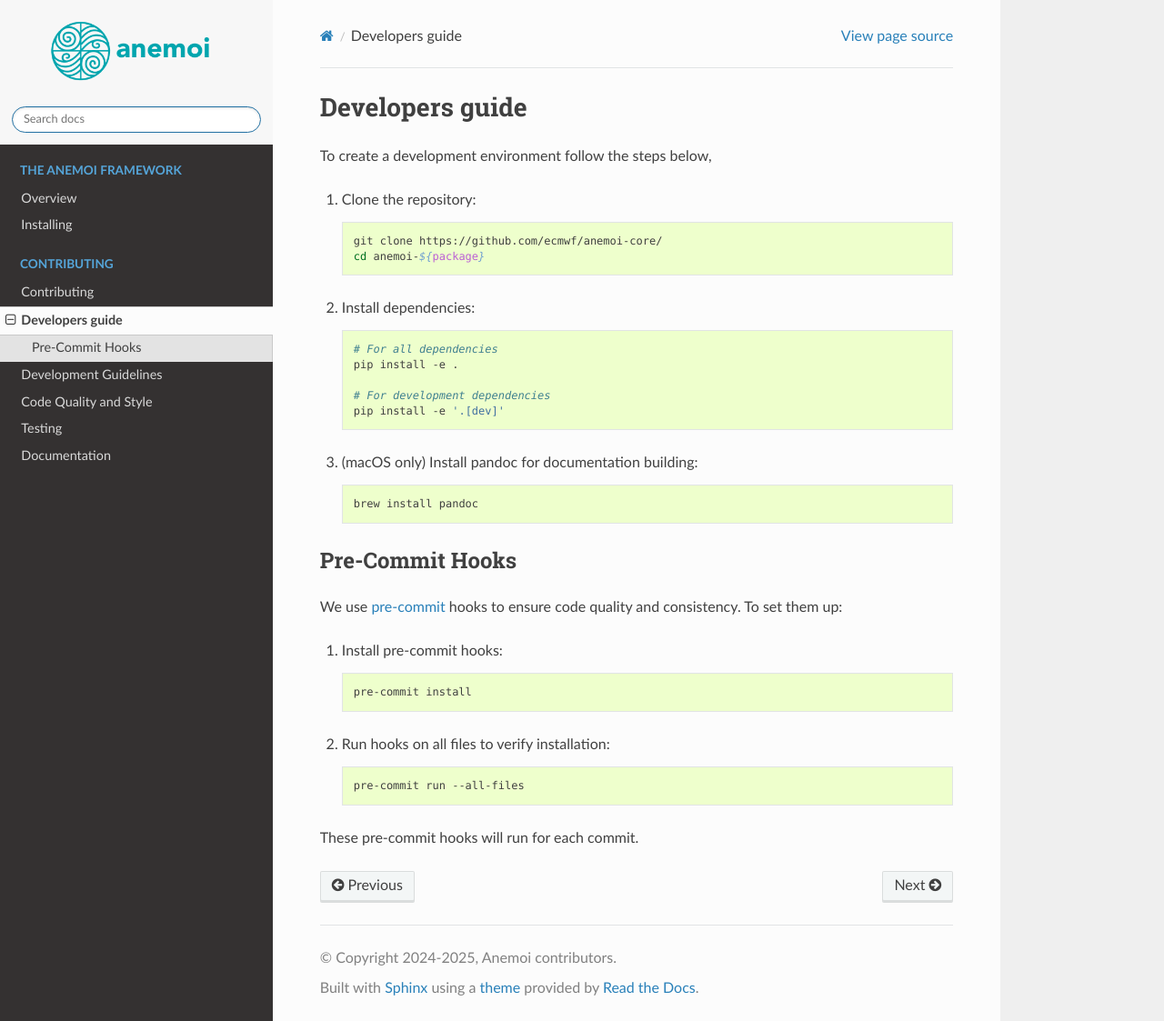
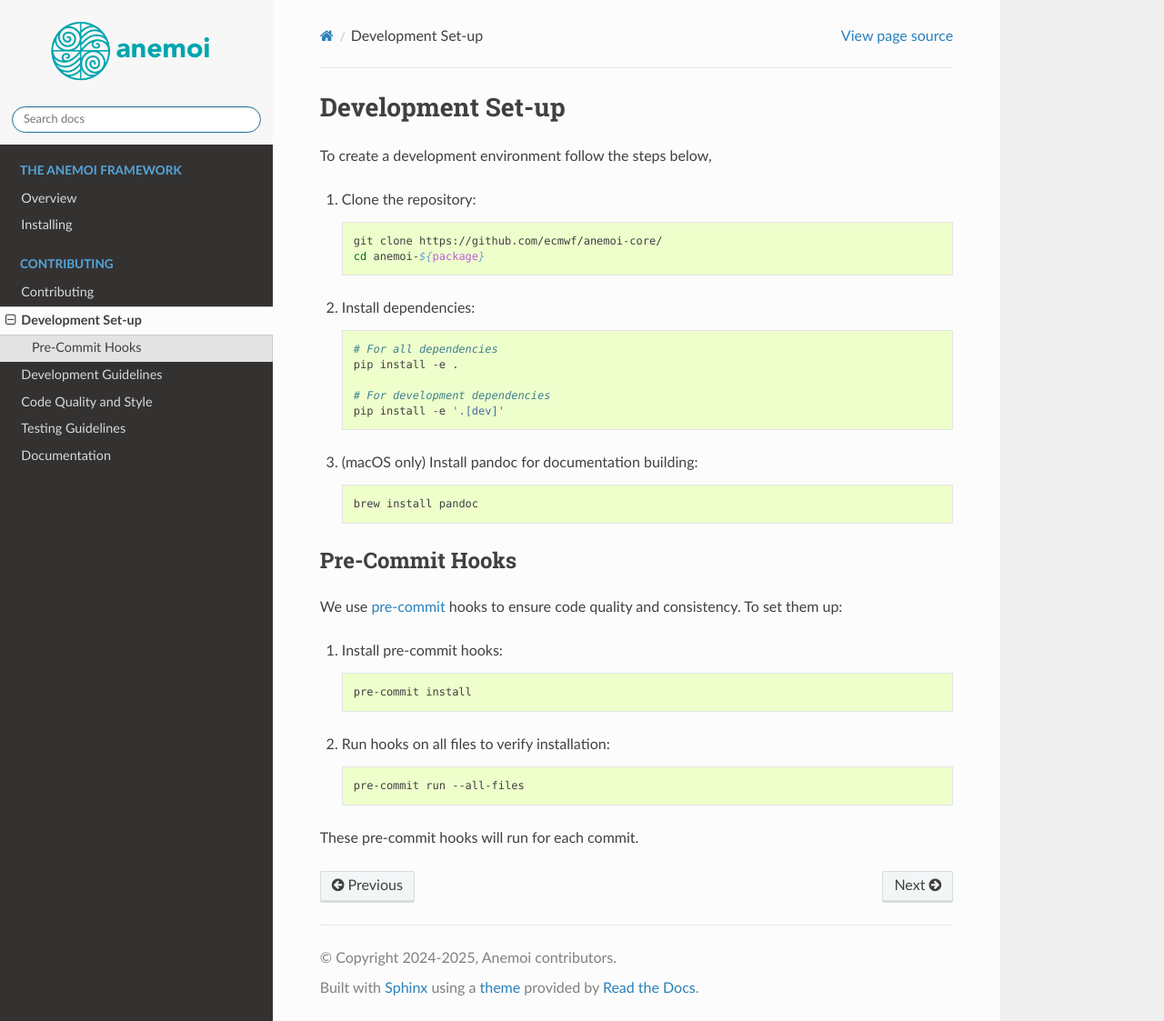
Before and after one commit to ecmwf/anemoi-docs, a Sphinx documentation site: the page built from docs/contributing/environment.rst, in a window 1280 px wide and 1123 px high. Shown: the whole window at 91% size. Built offline with Sphinx 7.4.7 and the Read the Docs theme 3.1.0, drawn with Linux system fonts in a browser that asks for light colours.

```diff
--- a/docs/contributing/environment.rst
+++ b/docs/contributing/environment.rst
@@ -1,8 +1,8 @@
 .. _setting-up-the-development-environment:
 
-##################
- Developers guide
-##################
+####################
+ Development Set-up
+####################
 
 To create a development environment follow the steps below,
 
--- a/docs/contributing/guidelines.rst
+++ b/docs/contributing/guidelines.rst
@@ -140,14 +140,8 @@ guidelines and examples, see :ref:`testing-guidelines`.
 Key points:
 
 #. Use pytest for all test cases.
-#. Follow the :ref:`naming-conventions` for test files and functions.
 #. Run tests locally before submitting PRs (``pytest``).
 #. Add tests for both success and failure cases.
-
-.. note::
-
-   Pre-commit hooks will run a subset of tests. The full test suite runs
-   automatically on Pull Requests.
 
 ****************************
  Performance Considerations
```
Also changed, not shown: docs/contributing/testing.rst (+4 -3 lines).
